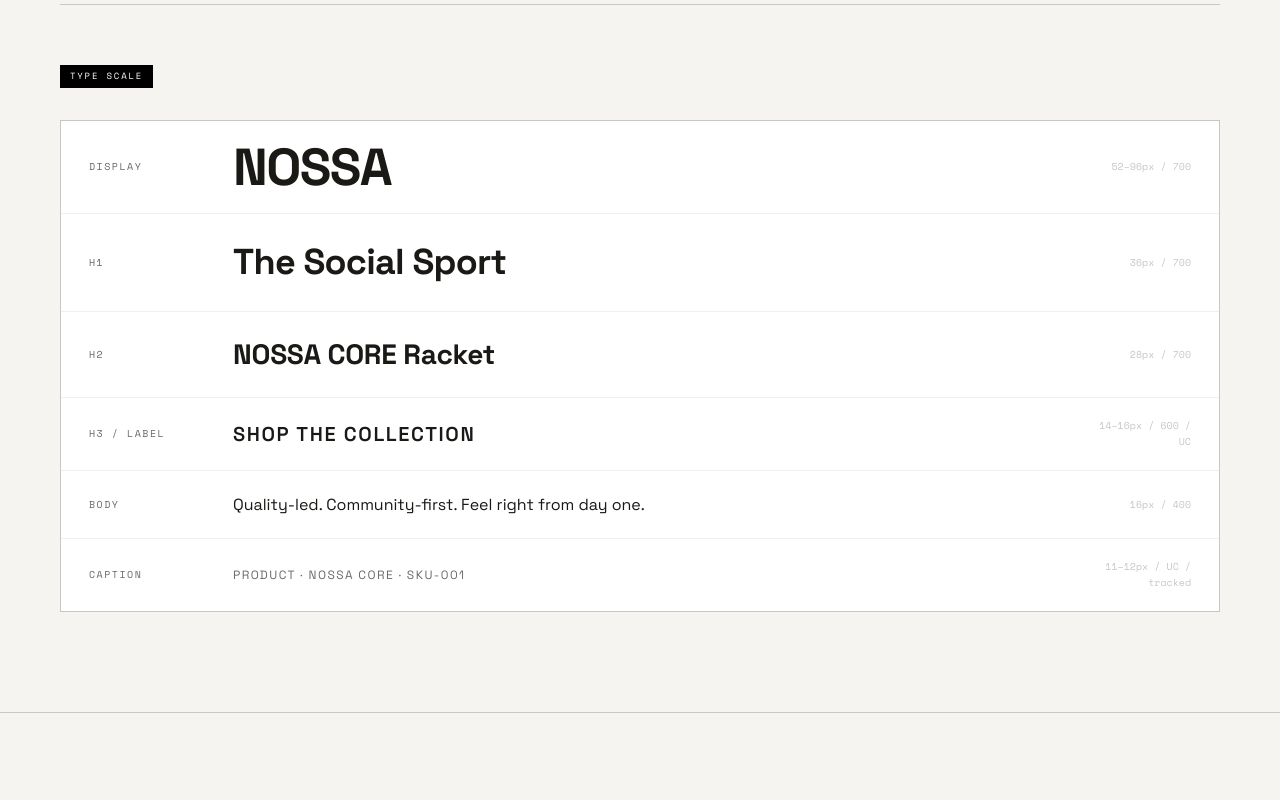
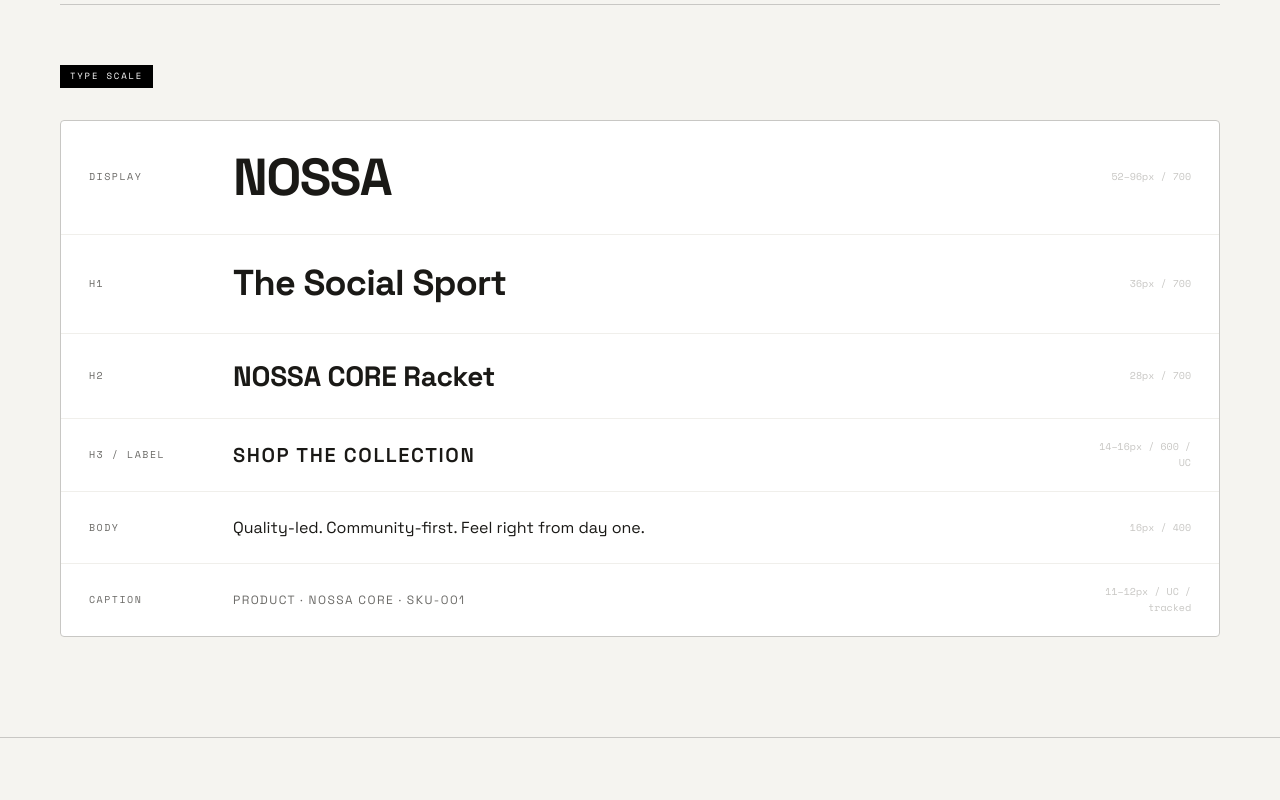
Before and after one commit to dean349/nossa-padel-brand-kit, a plain HTML site: page nossa-padel-brand-kit.html in a window 1280 px wide. Shown: the part 3720-4520 px from the top of the page. Drawn offline with nearby package versions, Linux system fonts and the light colour scheme.

Commit message:
Fix type scale overlap + add scroll bar to logo rules section

```diff
--- a/nossa-padel-brand-kit.html
+++ b/nossa-padel-brand-kit.html
@@ -206,7 +206,8 @@
     gap: 0;
     background: var(--white);
     border: 1px solid var(--mid-grey);
-    overflow: hidden;
+    overflow: visible; /* allow large glyphs to breathe */
+    border-radius: 4px;
   }
   .type-scale-row {
     display: grid;
@@ -215,6 +216,8 @@
     gap: 24px;
     padding: 20px 28px;
     border-bottom: 1px solid var(--light-grey);
+    min-height: 72px;  /* keeps rows from collapsing under large samples */
+    overflow: hidden;  /* clip per-row so large glyphs don't bleed into neighbours */
   }
   .type-scale-row:last-child { border-bottom: none; }
   .type-scale-name { font-family: var(--font-mono); font-size: 10px; letter-spacing: 0.15em; text-transform: uppercase; color: var(--dark-grey); }
@@ -920,14 +923,14 @@
 
   <div class="tag">Type Scale</div>
   <div class="scroll-x" style="margin-top:16px;"><div class="type-scale" style="min-width:520px;">
-    <div class="type-scale-row">
+    <div class="type-scale-row" style="padding:28px 28px;">
       <span class="type-scale-name">Display</span>
-      <span style="font-size:52px;font-weight:700;letter-spacing:-0.03em;line-height:1;">NOSSA</span>
+      <span style="font-size:52px;font-weight:700;letter-spacing:-0.03em;line-height:1.1;display:block;">NOSSA</span>
       <span class="type-scale-size">52–96px / 700</span>
     </div>
     <div class="type-scale-row">
       <span class="type-scale-name">H1</span>
-      <span style="font-size:36px;font-weight:700;letter-spacing:-0.02em;">The Social Sport</span>
+      <span style="font-size:36px;font-weight:700;letter-spacing:-0.02em;display:block;">The Social Sport</span>
       <span class="type-scale-size">36px / 700</span>
     </div>
     <div class="type-scale-row">
@@ -994,7 +997,7 @@
     </div>
   </div>
 
-  <div style="display:grid;grid-template-columns:1fr 1fr 1fr;gap:16px;">
+  <div class="scroll-x"><div style="display:grid;grid-template-columns:1fr 1fr 1fr;gap:16px;min-width:540px;">
     <div class="logo-rule">
       <span class="rule-icon">✓</span>
       <div class="rule-text"><strong>Do: Maintain clear space</strong>Always preserve a minimum clear zone equal to the cap-height of 'N' around the full logo.</div>
@@ -1007,7 +1010,7 @@
       <span class="rule-icon">✗</span>
       <div class="rule-text"><strong>Don't: Stretch, rotate, or recolour</strong>Never alter proportions, add effects, use product accent colours, or place on busy backgrounds.</div>
     </div>
-  </div>
+  </div></div>
 </div>
 
 <!-- ══ 05 · UI COMPONENTS ════════════════════════════════════════ -->
```
